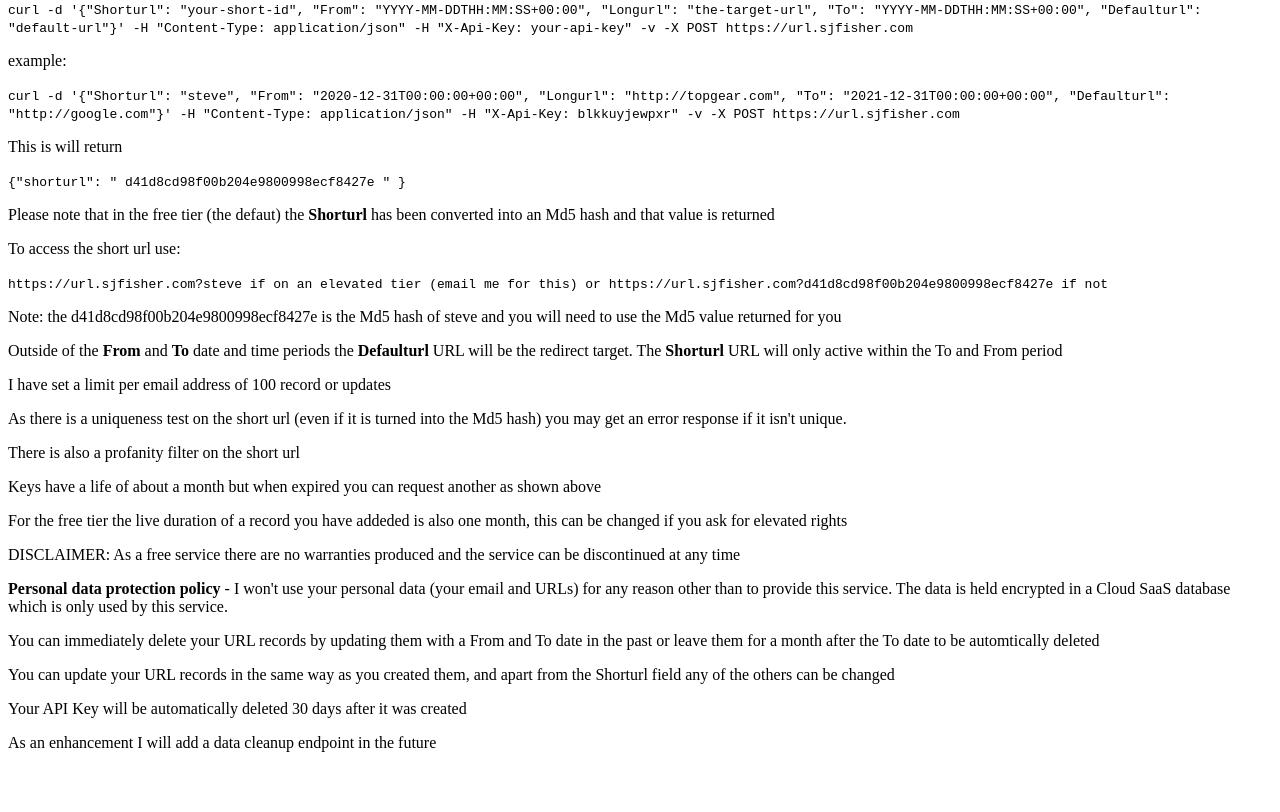
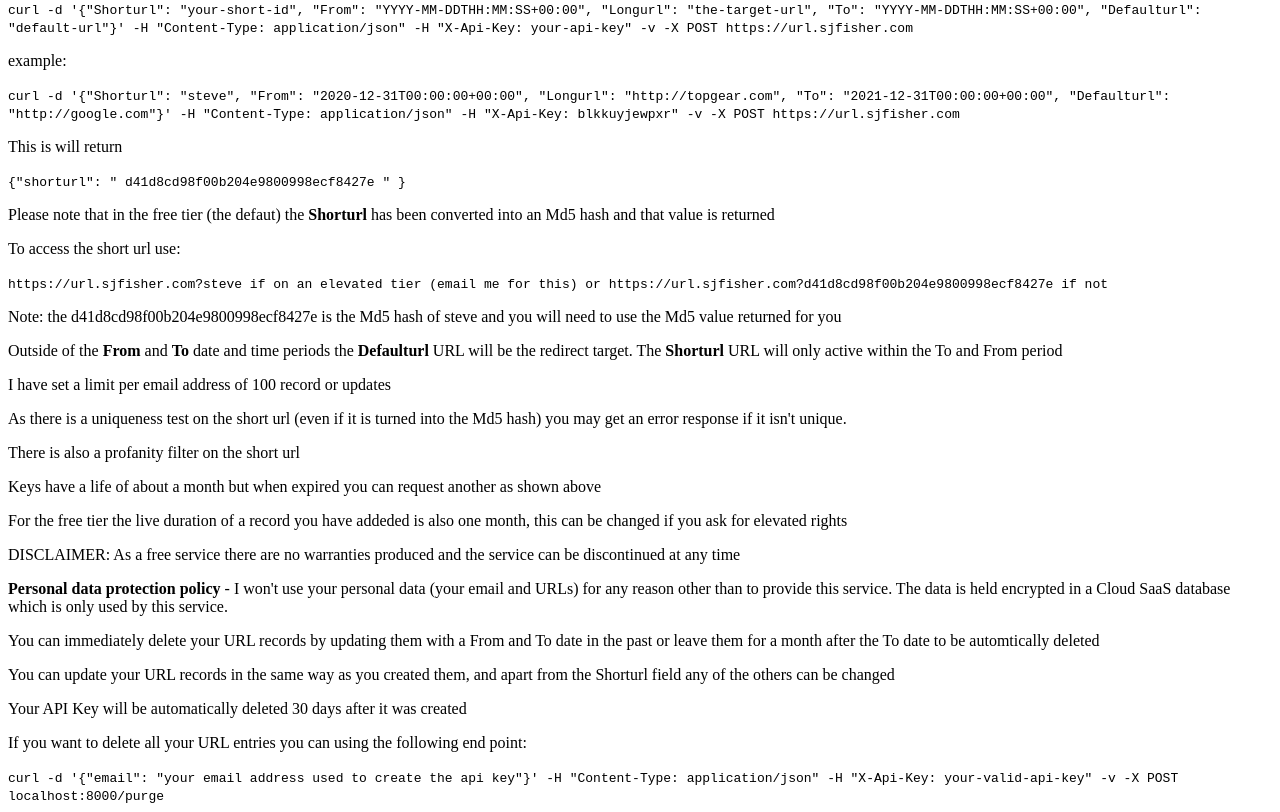
Before and after one commit to stevef1uk/urlwebsite, a plain HTML site: page index.html in a window 1280 px wide. Shown: the part 318-1130 px from the top of the page. Before the commit the page ends 1086 px from the top, so only its background shows below. Drawn offline with Linux system fonts and the light colour scheme.

Commit message:
Update index.html

```diff
--- a/index.html
+++ b/index.html
@@ -78,7 +78,10 @@ height="0" width="0" style="display:none;visibility:hidden"></iframe></noscript>
 <p>You can immediately delete your URL records by updating them with a From and To date in the past or leave them for a month after the To date to be automtically deleted<p>
 <p>You can update your URL records in the same way as you created them, and apart from the Shorturl field any of the others can be changed</p>
 <p>Your API Key will be automatically deleted 30 days after it was created</p>
-<p>As an enhancement I will add a data cleanup endpoint in the future</p>
+<p>If you want to delete all your URL entries you can using the following end point:</p>
+<code>
+  curl -d '{"email": "your email address used to create the api key"}' -H "Content-Type: application/json" -H "X-Api-Key: your-valid-api-key" -v -X POST localhost:8000/purge
+</code>
 
 
 
```
